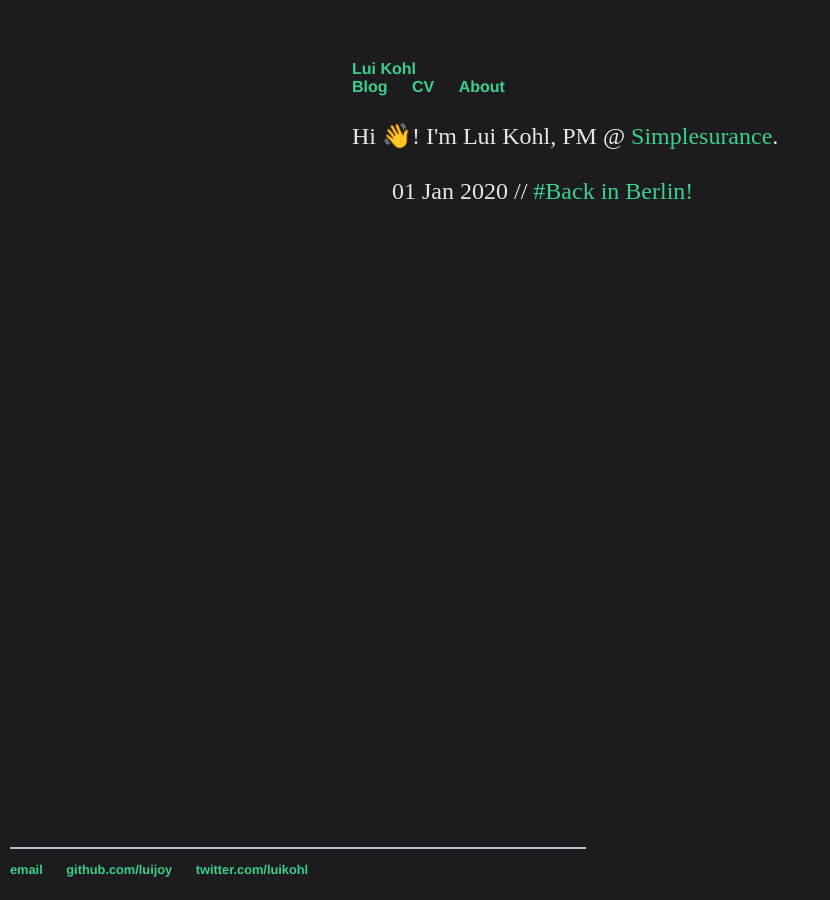
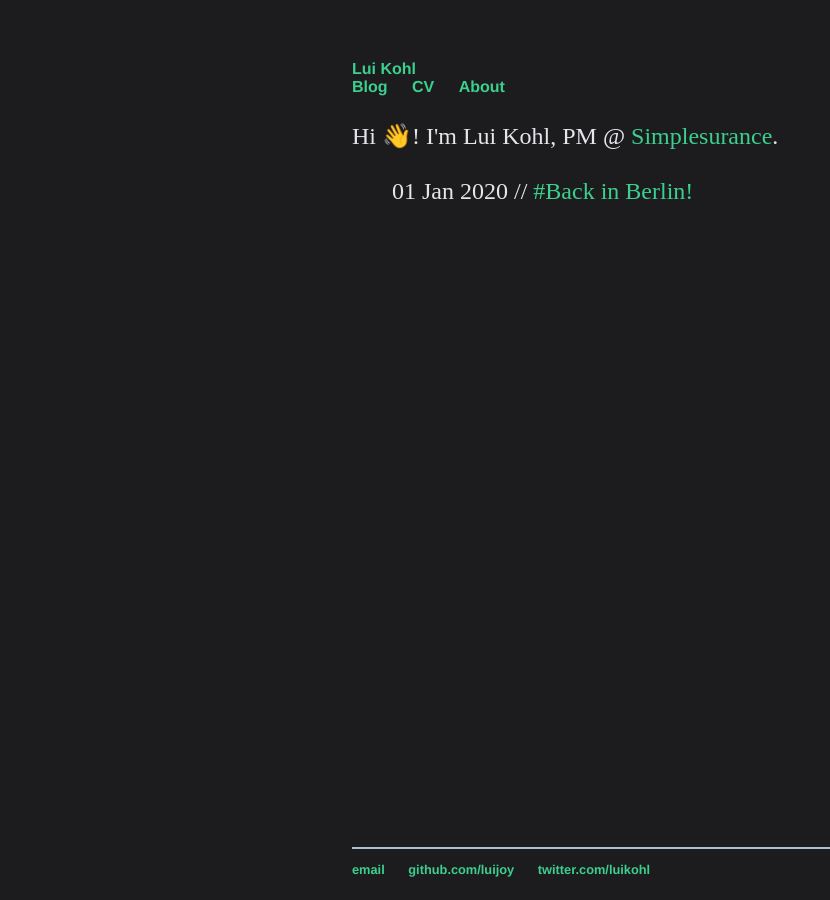
Before and after one commit to luijoy/luijoy.github.io, a Jekyll site: the page built from index.html, in a window 1280 px wide. Shown: the whole page, without its empty margins (0-830 px from the left). Built offline with Jekyll 4.4.1, drawn with Linux system fonts in a browser that asks for light colours.

Commit message:
Update main.css

```diff
--- a/css/main.css
+++ b/css/main.css
@@ -40,7 +40,6 @@ footer {
     font-size: .8em;
     position: fixed;
     bottom: 10px;
-    left: 10px;
     width: 45%;
 }
 
```
